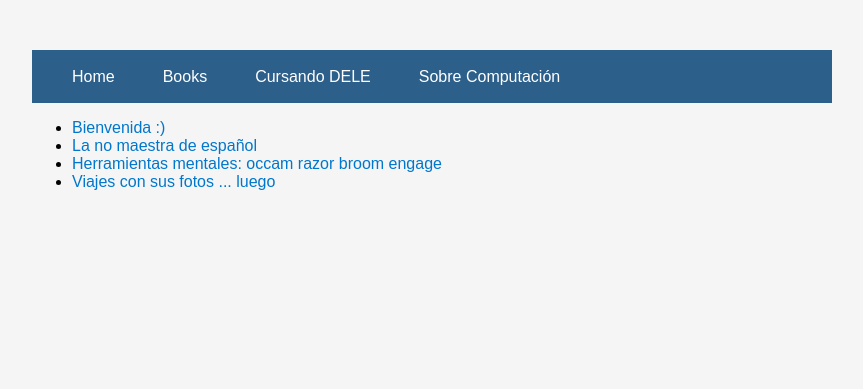
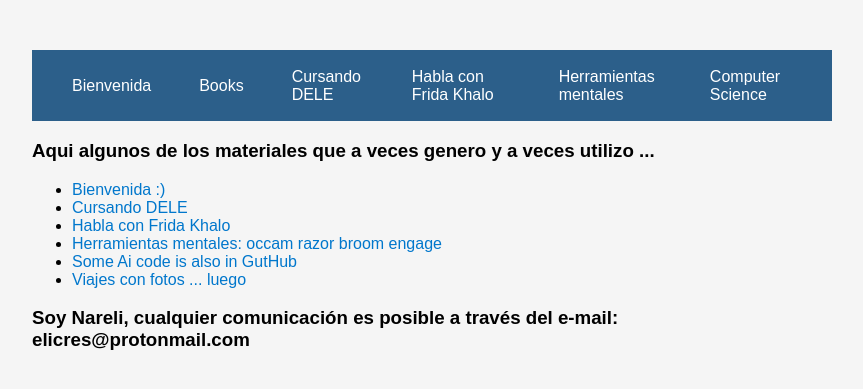
Before and after one commit to Elinada/my_web, a Flask app: page / in a window 1280 px wide. Shown: the top 389 px of the page, without its empty margins (208-1071 px from the left). Run offline with Flask 3, Linux system fonts and the light colour scheme.

Commit message:
Menu vacio pero completo

```diff
--- a/p1.py
+++ b/p1.py
@@ -17,6 +17,21 @@ def home():
 @app.route("/espanol")
 def espanol():
     return render_template("espanol.html")
+
+
+@app.route("/frida")
+def frida():
+    return render_template("frida.html")
+
+
+@app.route("/computacion")
+def computacion():
+    return render_template("computacion.html")
+
+
+@app.route("/tools")
+def tools():
+    return render_template("tools.html")
 
 @app.route("/mod1")
 def mod1():
--- a/templates/base.html
+++ b/templates/base.html
@@ -9,10 +9,12 @@
 <body>
 
     <nav class="main-nav">
-        <a href="{{ url_for('home') }}"> Home </a>
+        <a href="{{ url_for('home') }}"> Bienvenida </a>
         <a href="{{ url_for('libros') }}"> Books </a>
         <a href="{{ url_for('espanol') }}"> Cursando DELE</a>
-        <a href="{{ url_for('mod1') }}"> Sobre Computación </a>
+        <a href="{{ url_for('frida') }}"> Habla con Frida Khalo</a>
+        <a href="{{ url_for('tools') }}"> Herramientas mentales </a>
+        <a href="{{ url_for('computacion') }}"> Computer Science </a>
         <!-- add more links as you create more pages -->
     </nav>
 
--- a/templates/espanol.html
+++ b/templates/espanol.html
@@ -2,10 +2,8 @@
 {% block title %}DELE UV{% endblock %}
 
 {% block content %}
-    <h1>Cursando el Diplomado en Didáctica del Español como Lengua Extranjera en la Universidad Veracruzana</h1>
-    <p>la no maestra de español ...</p>
-
-
+    <h1>Cursando el Diplomado en Didáctica del Español como Lengua Extranjera</h1>
+    <p>en la Universidad Veracruzana</p>
 
   <nav>
     <ul>
--- a/templates/index.html
+++ b/templates/index.html
@@ -1,13 +1,18 @@
 {% extends "base.html" %}
-{% block title %}Essays{% endblock %}
+{% block title %}NCC{% endblock %}
 
 {% block content %}
   <nav>
+    <h3> Aqui algunos de los materiales que a veces genero y a veces utilizo ...  </h3>
     <ul>
-      <li><a href="/"> Bienvenida :) </a></li>
-      <li><a href="/espanol"> La no maestra de español </a></li>
+      <li><a href="/"> Bienvenida  :) </a></li>
+      <li><a href="/espanol"> Cursando DELE </a></li>
+      <li><a href="/frida"> Habla con Frida Khalo </a></li>
       <li><a href="/tools"> Herramientas mentales: occam razor broom engage </a></li>
-      <li><a href="/viajes"> Viajes con sus fotos ... luego </a></li>
+      <li><a href="/computacion"> Some Ai code is also in GutHub </a></li>
+      <li><a href="/viajes"> Viajes con fotos ... luego </a></li>
     </ul>
+    <h3> Soy Nareli, cualquier comunicación es posible a través del e-mail: elicres@protonmail.com  </h3>
+
   </nav>
   {% endblock %}
--- a/templates/mod2.html
+++ b/templates/mod2.html
@@ -4,7 +4,7 @@
 {% block content %}
     <div class="essays-container">
         <h2>Aspectos gramaticales (módulo 2)</h2>
-        <h3> impartido por Dra. </h3>
+        <h3> impartido por Dra. Miriam Reyes </h3>
         <a class="back-link" href="{{ url_for('espanol') }}">&larr; Regresar DELE</a>
 <br>
 
```
